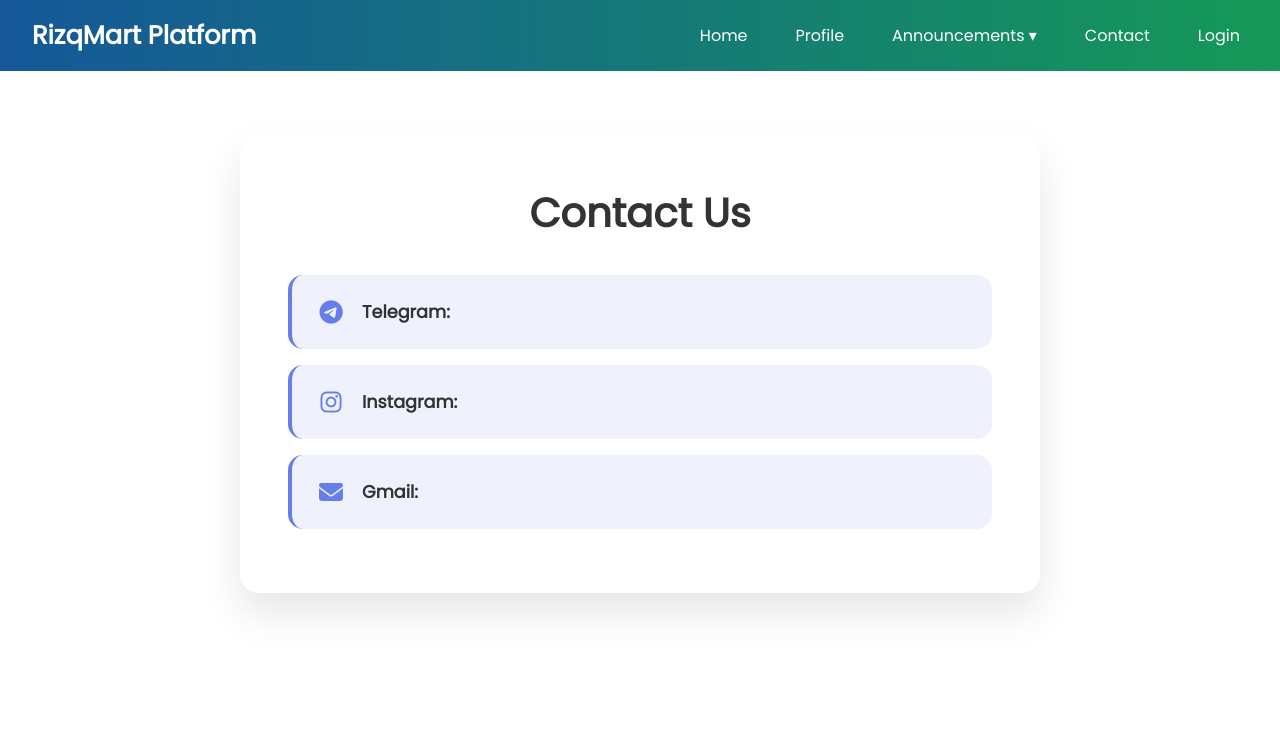
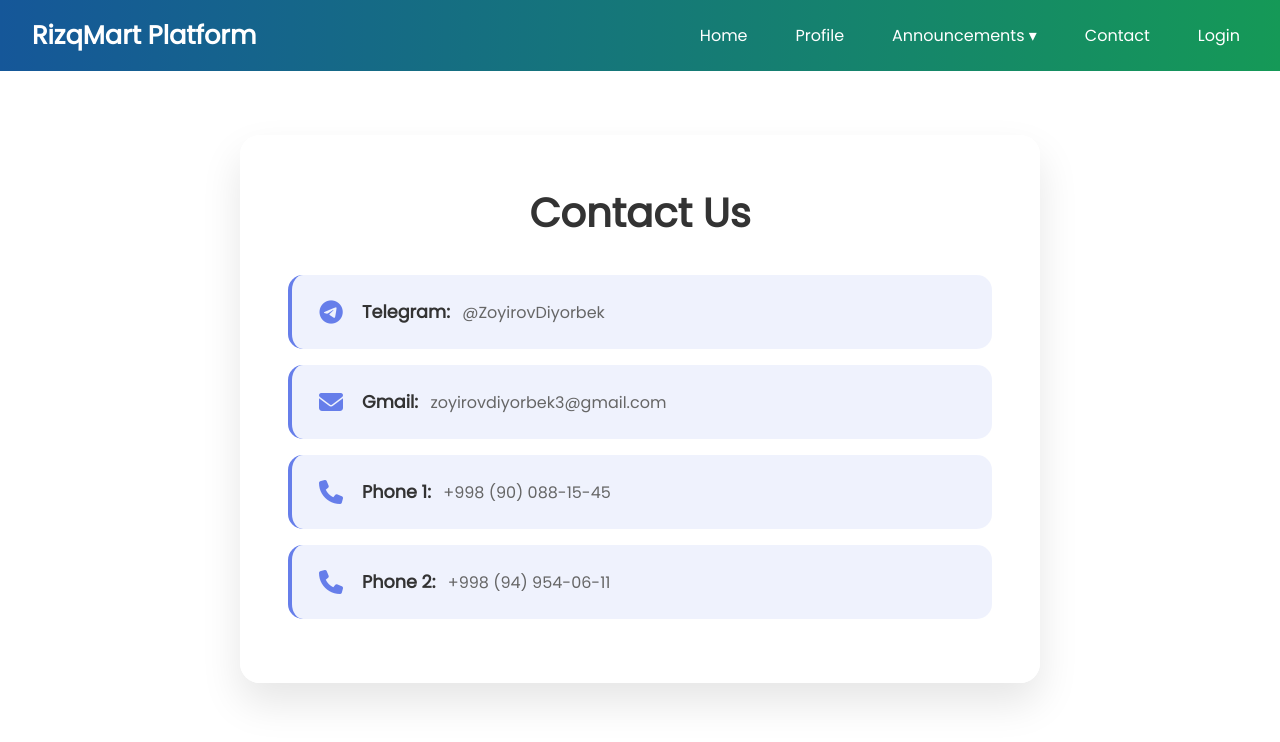
Before and after one commit to ZoyirovDiyorbek/BacendFinallyExam-Rizqmart-project, a website built with Parcel: page client/src/pages/contact.html in a window 1280 px wide. Built offline with nearby package versions, Linux system fonts and the light colour scheme.

Commit message:
Mukammalllashdi

```diff
--- a/client/src/pages/contact.html
+++ b/client/src/pages/contact.html
@@ -1,16 +1,22 @@
 <!DOCTYPE html>
 <html lang="en">
-
   <head>
     <meta charset="UTF-8" />
     <meta name="viewport" content="width=device-width, initial-scale=1.0" />
     <title>Contact - RizqMart Platform</title>
-    <link rel="stylesheet" href="https://cdnjs.cloudflare.com/ajax/libs/font-awesome/6.5.1/css/all.min.css"
+    <link
+      rel="stylesheet"
+      href="https://cdnjs.cloudflare.com/ajax/libs/font-awesome/6.5.1/css/all.min.css"
       integrity="sha512-DTOQO9RWCH3ppGqcWaEA1BIZOC6xxalwEsw9c2QQeAIftl+Vegovlnee1c9QX4TctnWMn13TZye+giMm8e2LwA=="
-        crossorigin="anonymous" referrerpolicy="no-referrer" />
+      crossorigin="anonymous"
+      referrerpolicy="no-referrer"
+    />
     <link rel="stylesheet" href="../public/css/nav-bar.css" />
     <link rel="stylesheet" href="../public/css/contact.css" />
-    <link href="https://fonts.googleapis.com/css2?family=Poppins&display=swap" rel="stylesheet">
+    <link
+      href="https://fonts.googleapis.com/css2?family=Poppins&display=swap"
+      rel="stylesheet"
+    />
   </head>
 
   <body>
@@ -40,37 +46,43 @@
       <h1>Contact Us</h1>
 
       <div class="contact-item">
-            <a href="" target="_blank">
+        <a href="https://t.me/@ZoyirovDiyorbek" target="_blank">
           <i class="fa-brands fa-telegram"></i>
           <div class="contact-info">
             <b>Telegram:</b>
-                    <span></span>
+            <span>@ZoyirovDiyorbek</span>
           </div>
         </a>
       </div>
 
       <div class="contact-item">
-            <a href="" target="_blank">
-                <i class="fa-brands fa-instagram"></i>
+        <a href="mailto:zoyirovdiyorbek3@gmail.com">
+          <i class="fa-solid fa-envelope"></i>
           <div class="contact-info">
-                    <b>Instagram:</b>
-                    <span></span>
+            <b>Gmail:</b>
+            <span>zoyirovdiyorbek3@gmail.com</span>
+          </div>
+        </a>
+      </div>
+      <div class="contact-item">
+        <a href="tel:+998900881545">
+          <i class="fa-solid fa-phone"></i>
+          <div class="contact-info">
+            <b>Phone 1:</b>
+            <span>+998 (90) 088-15-45</span>
           </div>
         </a>
       </div>
 
       <div class="contact-item">
-            <a href="">
-                <i class="fa-solid fa-envelope"></i>
+        <a href="tel:+998949540611">
+          <i class="fa-solid fa-phone"></i>
           <div class="contact-info">
-                    <b>Gmail:</b>
-                    <span></span>
-                </div>
-            </a>
+            <b>Phone 2:</b>
+            <span>+998 (94) 954-06-11</span>
           </div>
         </a>
       </div>
     </div>
   </body>
-
 </html>
```
Also changed, not shown: client/src/index.html (+1 -1 lines). Lines whose indentation alone changed are shown as unchanged.
